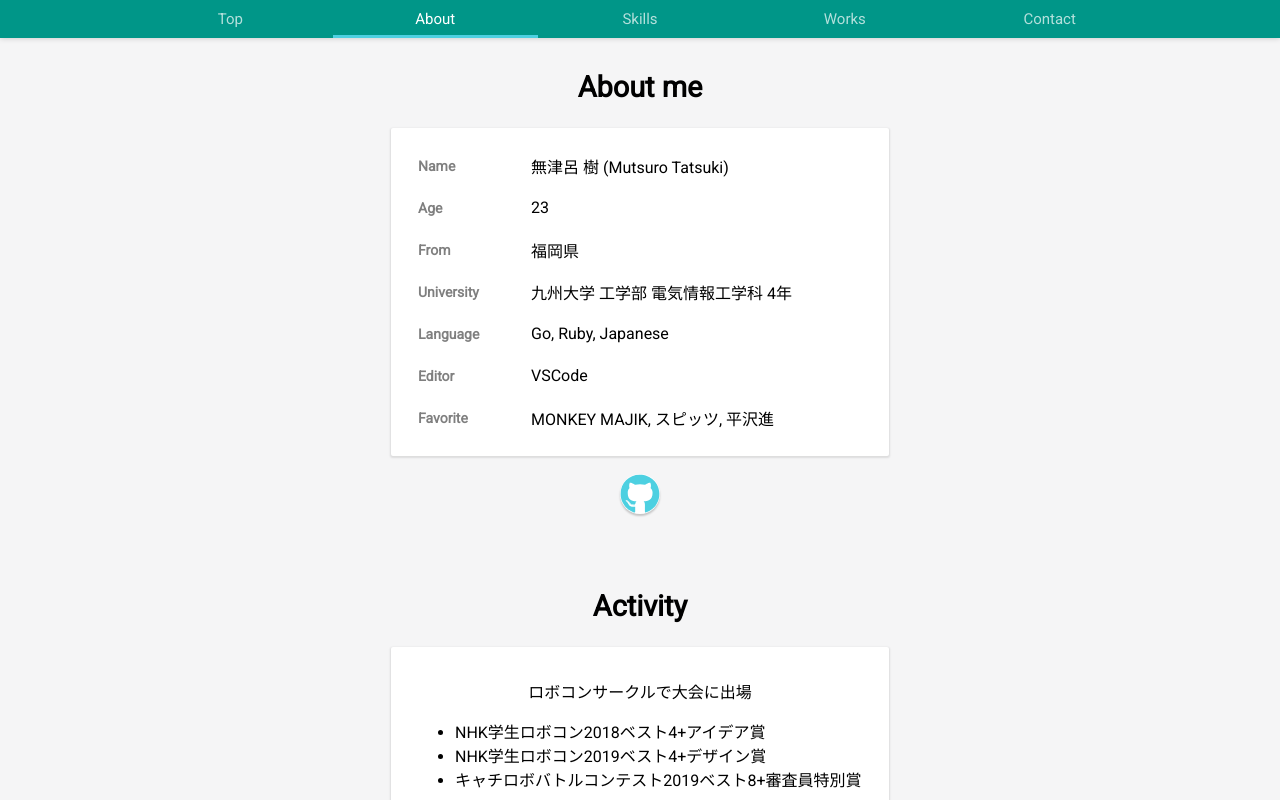
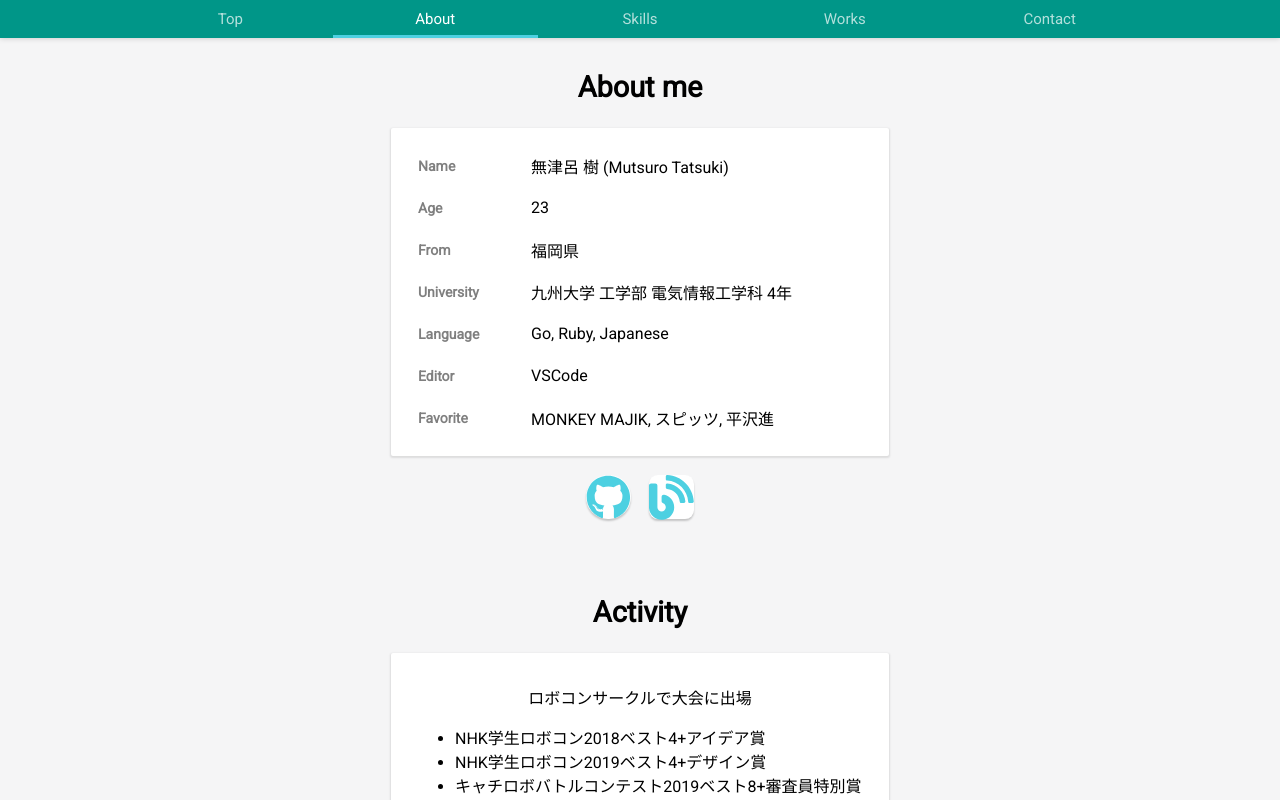
Before and after one commit to Fukkatsuso/portfolio, a Vue app: page /about in a window 1280 px wide. Shown: the top 800 px of the page. Built offline with nearby package versions, Linux system fonts and the light colour scheme.

Commit message:
リンク付きアイコンの追加と修正

```diff
--- a/src/views/About.vue
+++ b/src/views/About.vue
@@ -11,7 +11,8 @@
         </table>
       </div>
       <div class="profile-link">
-        <a href="https://github.com/Fukkatsuso" target="_blank"><font-awesome-icon class="profile-link-icon" :icon="githubIcon" /></a>
+        <a href="https://github.com/Fukkatsuso" target="_blank"><font-awesome-icon class="github-icon hover-icon" :icon="githubIcon" /></a>
+        <a href="https://blog.fukkatsuso.com" target="_blank"><font-awesome-icon class="blog-icon hover-icon" :icon="blogIcon" /></a>
       </div>
     </div>
 
@@ -40,6 +41,7 @@
 <script>
 import SubTitle from '@/components/SubTitle.vue'
 import { faGithub } from '@fortawesome/free-brands-svg-icons'
+import { faBlog } from '@fortawesome/free-solid-svg-icons'
 
 export default {
   name: 'about',
@@ -64,7 +66,8 @@ export default {
         {title: 'Favorite',
         content: 'MONKEY MAJIK, スピッツ, 平沢進'}
       ],
-      githubIcon: faGithub
+      githubIcon: faGithub,
+      blogIcon: faBlog,
     }
   },
   methods: {
@@ -115,14 +118,22 @@ export default {
 .profile-link {
   $sub-color: #4dd0e1;
   text-align: center;
-  font-size: 2.5em;
-  .profile-link-icon {
+  font-size: 2.8em;
+  a {
+    margin: 0.2em;
+  }
+  .github-icon {
+    border-radius: 50%;
+  }
+  .blog-icon {
+    border-radius: 20%;
+  }
+  .hover-icon {
+    color: $sub-color;
     background-color: #ffffff;
-    color: $sub-color;
-    border-radius: 50%;
     box-shadow: 0 2px 2px 0 rgba(0, 0, 0, 0.2);
   }
-  .profile-link-icon:hover {
+  .hover-icon:hover {
     box-shadow: 0 4px 4px 0 rgba(0, 0, 0, 0.2);
   }
 }
```
